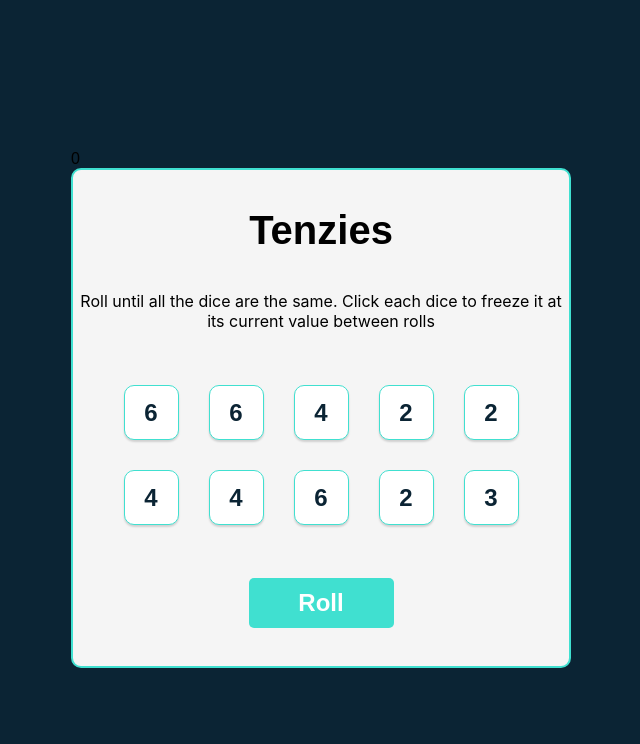
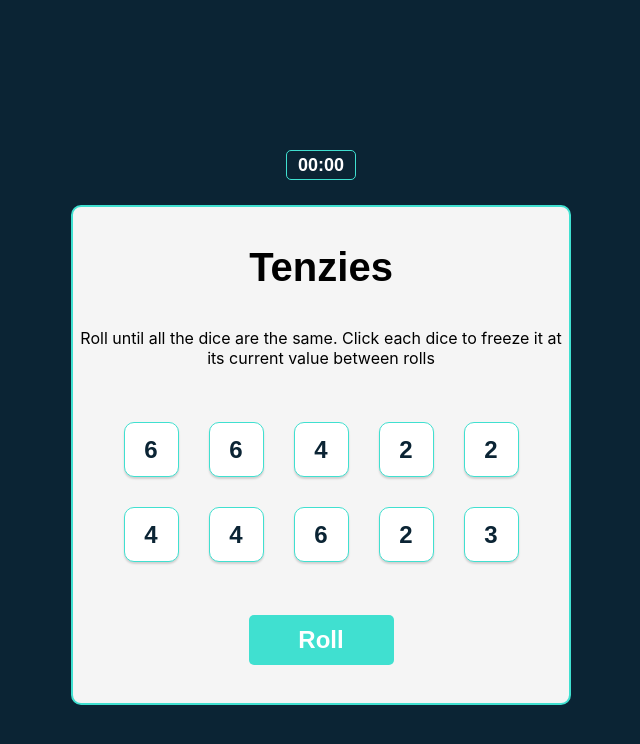
Before and after one commit to Umran04/React-Tenzies, a React (Vite) app: page / in a window 1280 px wide. Shown: the top 744 px of the page, without its empty margins (319-959 px from the left). Built offline with nearby package versions, Linux system fonts and the light colour scheme; a web font is replaced by a local one.

Commit message:
formatted timer to be mm:ss, added css styling too

```diff
--- a/src/components/App.jsx
+++ b/src/components/App.jsx
@@ -7,6 +7,9 @@ import Die from "./Die"
 export default function App(){
     const [timer,setTimer] = useState(0)
     const [timerRunning,setTimerRunning] = useState(false) //creating states for the timer and to see when to start and stop the timer
+    const minutes = Math.floor(timer / 60)
+    const seconds = timer % 60
+    const formattedTimer = `${minutes}${minutes}:${seconds < 10 ? '0': ''}${seconds}`
     let [gameWon,setGameWon] = useState(false)// put gameWon in a state to again be able to start and stop the timer
 
     useEffect( () => {
@@ -88,7 +91,7 @@ export default function App(){
 
     return(
     <>
-    <div>{timer}</div>
+    <div className="timer">{formattedTimer}</div>
      <div className="container">
         {gameWon && <Confetti />}
         <h1 className="title">Tenzies</h1>
--- a/src/index.css
+++ b/src/index.css
@@ -26,6 +26,23 @@ body{
     width: 100%;
     max-width: 500px;
     max-height: 500px;
+}
+
+.timer{
+    display: flex;
+    align-items: center;
+    justify-content: center;
+    margin-left: auto;
+    margin-right: auto;
+    margin-bottom: 25px;
+    color: white;
+    border: 1px solid turquoise;
+    width: 70px;
+    height: 30px;
+    font-family: 'Karla', sans-serif;
+    font-weight: bold;
+    font-size: large;
+    border-radius: 5px;
 }
 
 .container{
```
